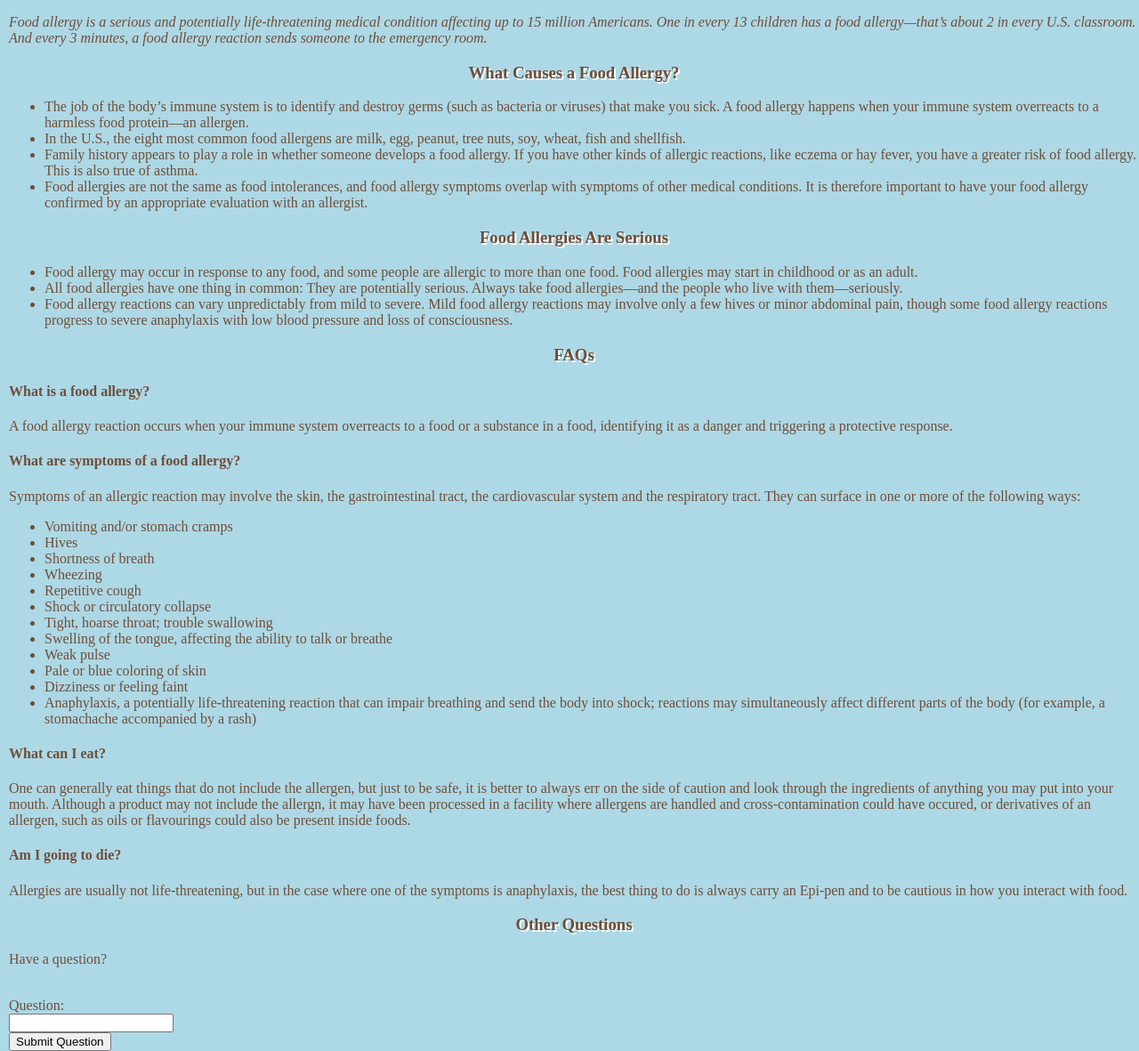
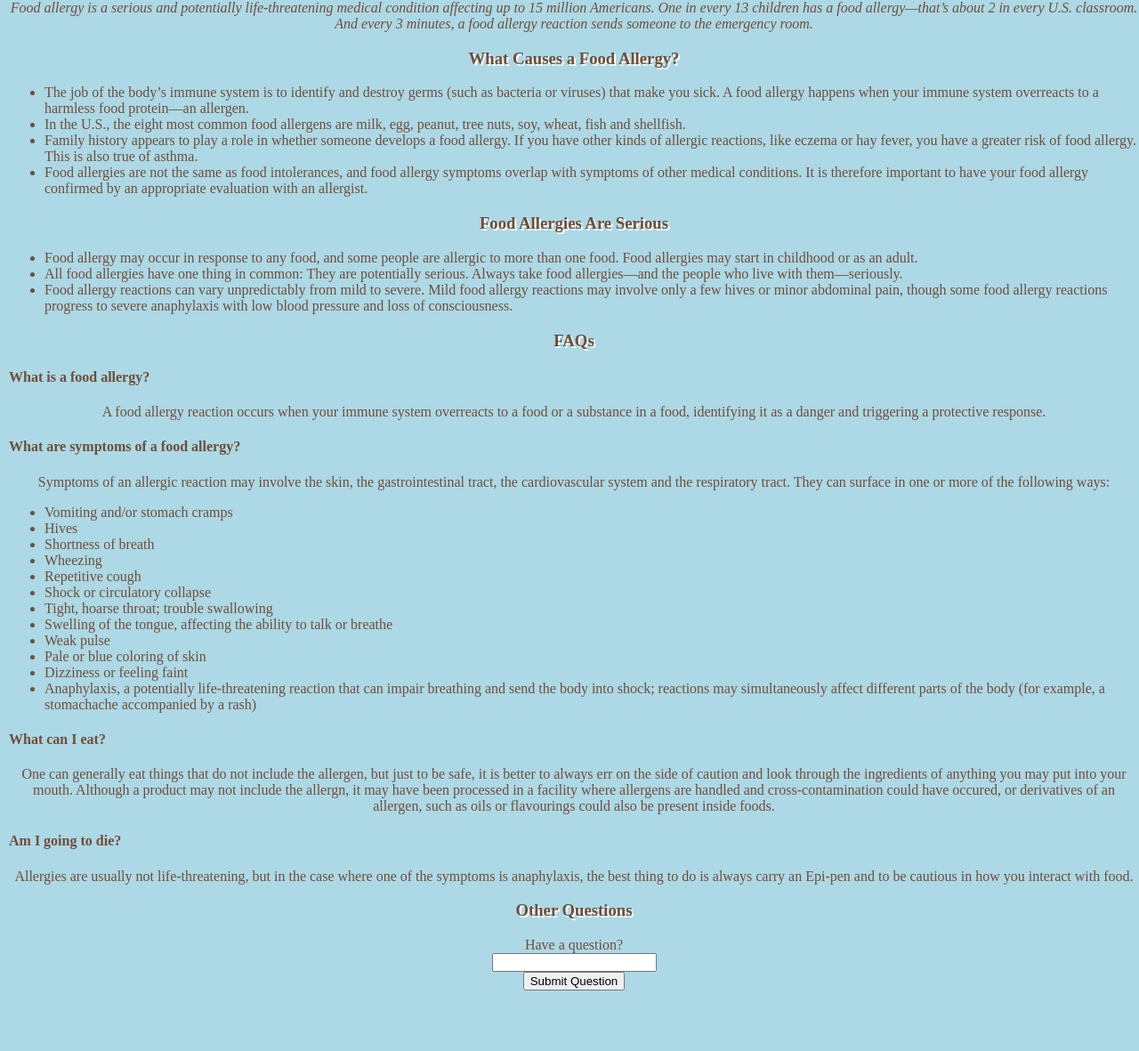
Before and after one commit to anitali2002/cssi2018Allergies, a Python web app: template templates/genInfo.html in a window 1280 px wide. Shown: the part 80-1261 px from the top of the page at 89% size. After the commit the page ends 1193 px from the top, so only its background shows below. Run offline with Jinja, Linux system fonts and the light colour scheme; the template is opened without the code that fills it, so the values that code supplies are empty.

Commit message:
round 4 of final edits

```diff
--- a/styles/genInfoStyle.css
+++ b/styles/genInfoStyle.css
@@ -21,6 +21,12 @@ body {
   height: 50px;
   text-align: center;
 }
+
+p {
+  margin: 0px;
+  text-align: center;
+}
+
 
 h1 {
   margin: 0;
@@ -49,6 +55,14 @@ h2{
 .row {
     display: flex;
     flex-direction: row;
+}
+
+.type{
+text-align: center;
+}
+
+#questionForm{
+  text-align: center;
 }
 
 .qA, .submitAnswer{
--- a/templates/genInfo.html
+++ b/templates/genInfo.html
@@ -64,9 +64,8 @@
         <p> Allergies are usually not life-threatening, but in the case where one of the symptoms is anaphylaxis, the best thing to do is always carry an Epi-pen and to be cautious in how you interact with food.<p>
 
     <h3> Other Questions </h3>
-    <p id = "type"> Have a question? </p> <br>
-    Question:<br>
-    <form method="post" action="/genInfo">
+    <p id = "type"> Have a question? </p>
+    <form id="questionForm" method="post" action="/genInfo">
       <input type="text" class = "askQuestion" name="userQuestion" value="">
       <br>
       <input type="submit" value="Submit Question">
@@ -85,12 +84,10 @@
           <form class="submitAnswer" method="post" action="/genInfo">
             <input type="text" class = "question" name="questionKey" value="{{question.question}}">
             <br>
-            <p id = "type"> Have an answer?</p><br>
-            Name:<br>
+            <p id = "type"> Have an Answer?</p>
+            <input type="text" class = "answer" name="answer" value="">
+            <p id = "type"> Name: </p>
             <input type="text" class = "answer" name="answerName" value="">
-            <br>
-            Answer:<br>
-            <input type="text" class = "answer" name="answer" value="">
             <br>
             <input type="submit" value="Submit Answer">
           </form>
```
Also changed, not shown: 1 other file.
